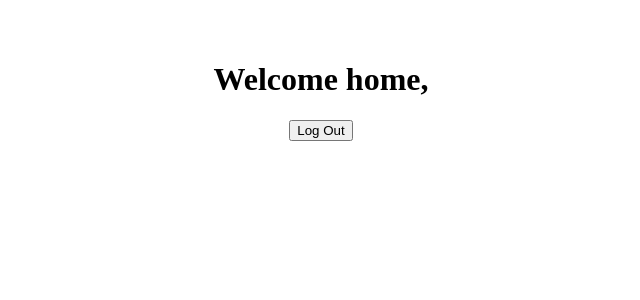
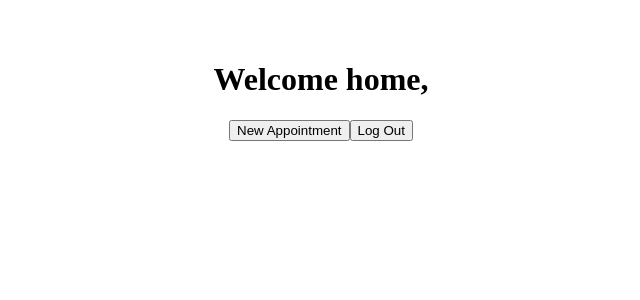
Before and after one commit to davidpaz06/clinikos-frontend, a React (Vite) app: page /home in a window 1280 px wide. Shown: the top 300 px of the page, without its empty margins (319-959 px from the left). Built offline with nearby package versions, Linux system fonts and the light colour scheme.

Commit message:
create appointment

```diff
--- a/src/pages/Home.jsx
+++ b/src/pages/Home.jsx
@@ -6,6 +6,40 @@ const Home = () => {
   const location = useLocation();
   const navigate = useNavigate();
   const { username } = location.state || {};
+
+  const newAppointment = async () => {
+    try {
+      const response = await fetch("http://localhost:3000/toProcess", {
+        method: "POST",
+        headers: {
+          "Content-Type": "application/json",
+        },
+        body: JSON.stringify({
+          methodName: "createAppointment",
+          objectName: "Appointment",
+          params: {
+            date: "2023-12-01",
+            time: "10:00",
+            doctorId: 1,
+            patientId: 1,
+          },
+        }),
+        credentials: "include",
+      });
+
+      if (response.ok) {
+        alert("Logged out successfully");
+        navigate("/");
+      } else {
+        const error = await response.text();
+        console.error("Error logging out:", error);
+        alert("Error logging out");
+      }
+    } catch (error) {
+      console.error("Error:", error);
+      alert("Error logging out");
+    }
+  };
 
   const logout = async () => {
     try {
@@ -34,6 +68,7 @@ const Home = () => {
   return (
     <div>
       <h1>Welcome home, {username}</h1>
+      <button onClick={newAppointment}>New Appointment</button>
       <button onClick={logout}>Log Out</button>
     </div>
   );
```
